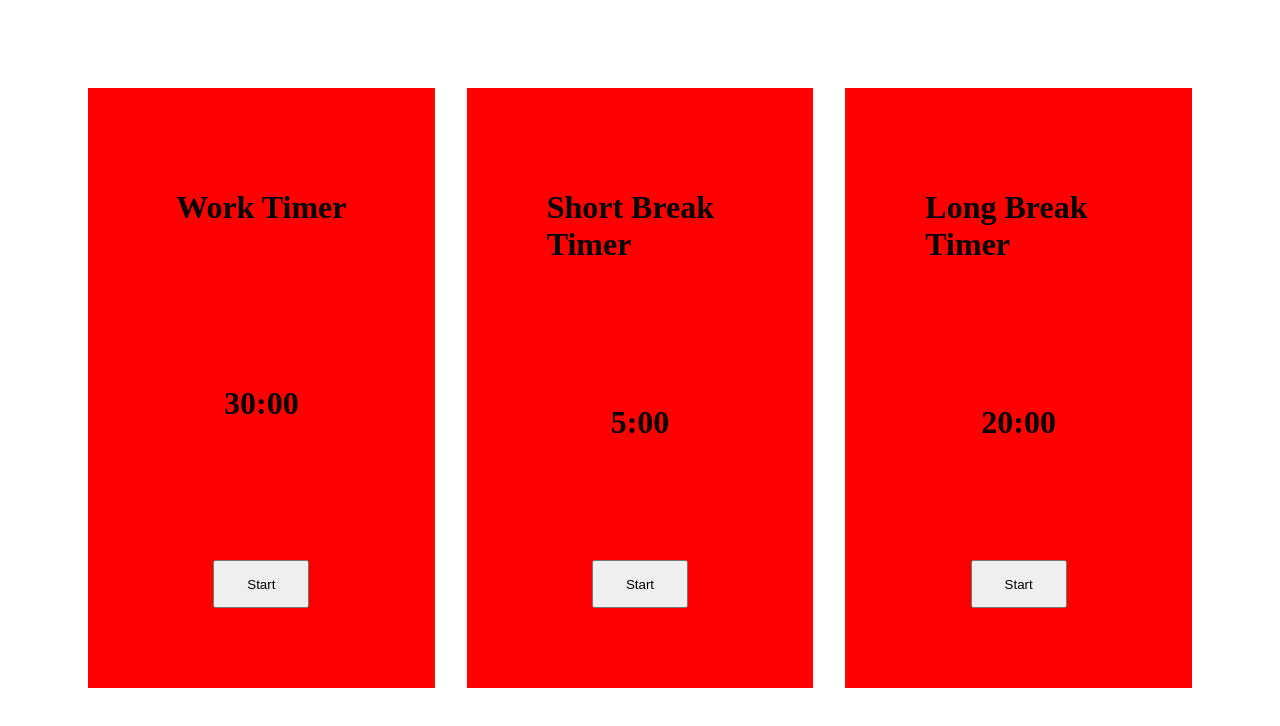
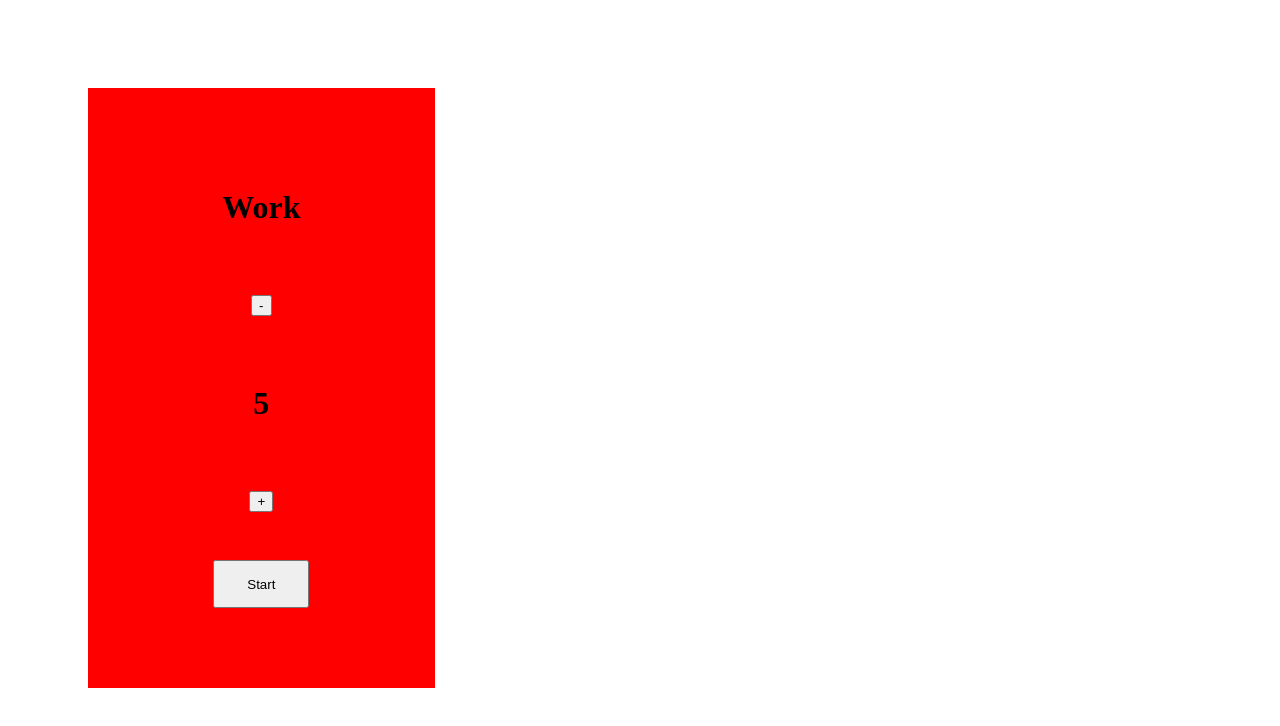
Before and after one commit to mattdeann/pomodoro, a React (Create React App) app: page / in a window 1280 px wide. Shown: the top 726 px of the page. Built offline with nearby package versions, Linux system fonts and the light colour scheme.

Commit message:
Reduce scope. Get increment and decrement working

```diff
--- a/src/Timer/Timer.js
+++ /dev/null
@@ -1,34 +0,0 @@
-// when the start is clicked, the timer will be started and
-// the + - buttons will be disabled
-// the start button will change to a reset and you can then pick a different timer
-// if the timer equals 0, play a sound
-
-import React from "react"
-import './Timer.css'
-
-class Timer extends React.Component {
-  constructor(props) {
-    super()
-    this.state = {
-      type: props.type,
-      duration: props.duration
-    }
-  }
-
-  handleClick() {
-    //
-
-  }
-
-  render() {
-    return (
-      <div className="timer">
-        <h1 className="timer-type">{this.state.type} Timer</h1>
-        <h1 className="duration">{this.state.duration}</h1>
-        <button onClick={this.handleClick()} className="start-button">Start</button>
-      </div>
-    )
-  }
-}
-
-export default Timer
--- /dev/null
+++ b/src/Timers/WorkTimer.js
@@ -0,0 +1,24 @@
+import React from "react"
+import './Timer.css'
+
+function WorkTimer({workTime, handleClick, increment, decrement}) {
+  return (
+    <div className="timer">
+      <h1 className="timer-type">
+        Work
+      </h1>
+      <button onClick={decrement} className="decrement">
+        -
+      </button>
+      <h1 className="duration">{workTime}</h1>
+      <button onClick={increment} className="increment">
+        +
+      </button>
+      <button onClick={handleClick} className="start-button">
+        Start
+      </button>
+    </div>
+  )
+}
+
+export default WorkTimer
--- a/src/TimersBox/TimersBox.js
+++ b/src/TimersBox/TimersBox.js
@@ -1,19 +1,42 @@
 import React from "react"
 import "./TimersBox.css"
-import Timer from "../Timer/Timer"
+import WorkTimer from "../Timers/WorkTimer"
 
 
 // the timers box will have three timers
 
 
-function TimersBox() {
-  return (
-    <div className="timers-box">
-      <Timer type="Work" duration="30:00"/>
-      <Timer type="Short Break" duration="5:00"/>
-      <Timer type="Long Break" duration="20:00"/>
-    </div>
-  )
+class TimersBox extends React.Component {
+  constructor() {
+    super()
+    this.state = {
+      workTime: 5
+    }
+  }
+
+  increment = () => {
+    this.setState(prevState => ({
+      workTime: prevState.workTime += 1
+    }))
+  }
+
+  decrement = () => {
+    this.setState(prevState => ({
+      workTime: prevState.workTime -= 1
+    }))
+  }
+
+  handleClick = () => {
+    //
+  }
+
+  render() {
+    return (
+      <div className="timers-box">
+        <WorkTimer workTime={this.state.workTime} handleClick={this.handleClick} increment={this.increment} decrement={this.decrement} />
+      </div>
+    )
+  }
 }
 
 export default TimersBox
```
Also changed, not shown: src/Timers/Timer.css (renamed from src/Timer/Timer.css), 1 other file (tests, documents, lock files or other folders).
